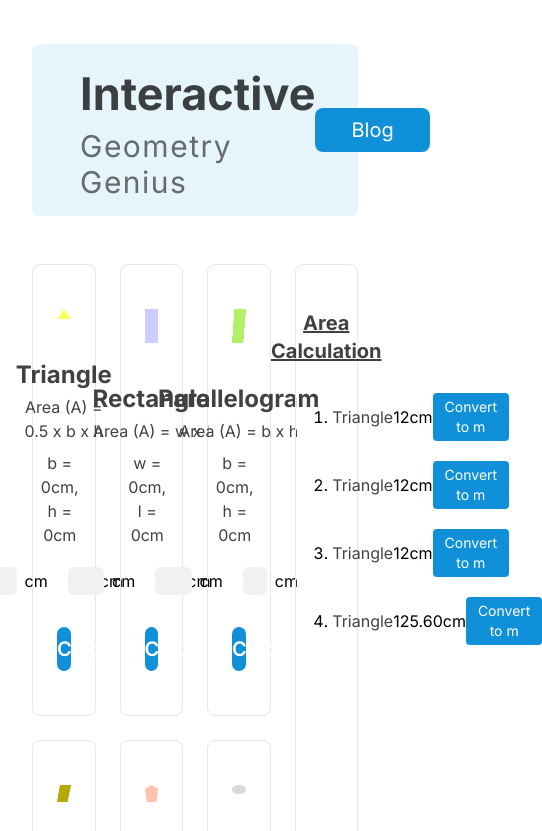
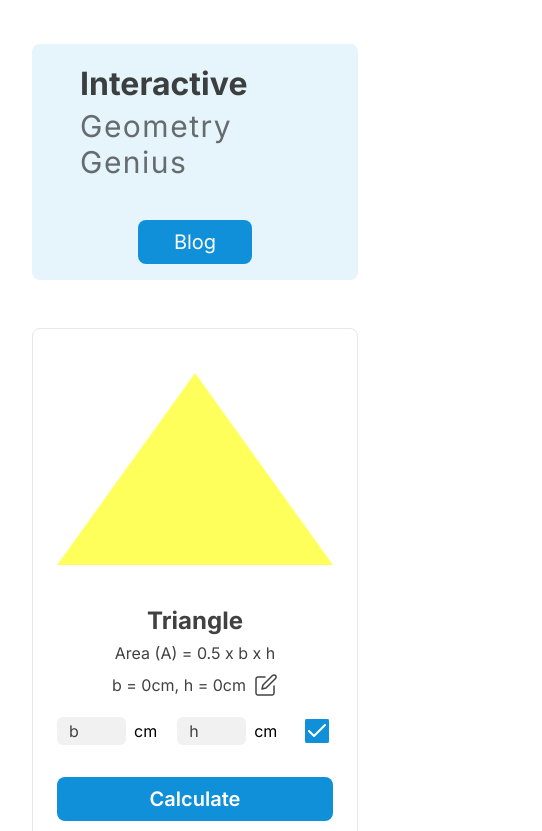
Before and after one commit to prorakib99/geometry-genius-interactive, a plain HTML site: page index.html in a window 390 px wide. Shown: the top 831 px of the page, 542 px wide, since content can reach past the window. Drawn offline with nearby package versions, Linux system fonts and the light colour scheme.

Commit message:
Responsive Complete

```diff
--- a/index.html
+++ b/index.html
@@ -12,9 +12,9 @@
 <body class="font-[Inter]">
     <header>
         <div class="container px-8 mx-auto">
-            <div class="flex justify-between items-center bg-[#1090d81a] rounded-lg px-12 py-4 mt-11">
+            <div class="flex justify-center md:justify-between flex-wrap gap-10 items-center bg-[#1090d81a] rounded-lg px-12 py-4 mt-11">
                 <div>
-                    <h1 class=" text-[45px] text-[#111111cc] font-bold">Interactive</h1>
+                    <h1 class="text-[32px] md:text-[45px] text-[#111111cc] font-bold">Interactive</h1>
                     <h3 class="text-3xl tracking-wider text-[#11111199]">Geometry Genius</h3>
                 </div>
                 <div>
@@ -27,7 +27,7 @@
     <main>
         <div class="container px-8 mx-auto">
             <section class="my-12">
-                <div class="grid grid-cols-4 gap-6">
+                <div class="grid grid-cols-1 md:grid-cols-2 lg:grid-cols-4 gap-6">
                     <div class="card text-center border rounded-lg py-11 flex items-center justify-center flex-col px-6">
                         <img class="w-full h-full max-h-48" src="./assets/images/triangle.png" alt="Triangle Image">
                         <div class="text-[#414141] mt-10">
@@ -112,37 +112,38 @@
                         <button class="text-white text-xl bg-[#1090D8] w-full py-2 font-semibold rounded-lg">Calculate</button>
                     </div>
 
-                    <div class="card text-center border rounded-lg py-11 row-span-2 flex items-center justify-start flex-col">
+                    <div class="card text-center border rounded-lg py-11 lg:row-span-2 flex items-center justify-start flex-col">
                         <h4 class="text-[#111111cc] font-bold text-xl underline">Area Calculation</h4>
                         <ol class="flex flex-col gap-5 list-decimal mt-7 ps-11 pe-8 w-full h-full">
                             <li>
-                                <div class="flex justify-between items-center">
+                                <div class="flex justify-between flex-wrap gap-4 items-center">
                                     <p class="text-[#414141] text-base font-normal">Triangle</p>
-                                    <p>12cm</p>
+                                    <p><span>12</span>cm</p>
                                     <button class="text-sm text-white bg-[#1090D8] rounded px-3 py-1">Convert to m</button>
                                 </div>
                             </li>
                             <li>
-                                <div class="flex justify-between items-center">
+                                <div class="flex justify-between flex-wrap gap-4 items-center">
                                     <p class="text-[#414141] text-base font-normal">Triangle</p>
-                                    <p>12cm</p>
+                                    <p><span>12</span>cm</p>
                                     <button class="text-sm text-white bg-[#1090D8] rounded px-3 py-1">Convert to m</button>
                                 </div>
                             </li>
                             <li>
-                                <div class="flex justify-between items-center">
+                                <div class="flex justify-between flex-wrap gap-4 items-center">
                                     <p class="text-[#414141] text-base font-normal">Triangle</p>
-                                    <p>12cm</p>
+                                    <p><span>12</span>cm</p>
                                     <button class="text-sm text-white bg-[#1090D8] rounded px-3 py-1">Convert to m</button>
                                 </div>
                             </li>
                             <li>
-                                <div class="flex justify-between items-center">
+                                <div class="flex justify-between flex-wrap gap-4 items-center">
                                     <p class="text-[#414141] text-base font-normal">Triangle</p>
-                                    <p>125.60cm</p>
+                                    <p><span>12</span>cm</p>
                                     <button class="text-sm text-white bg-[#1090D8] rounded px-3 py-1">Convert to m</button>
                                 </div>
                             </li>
+
                         </ol>
                     </div>
 
```
